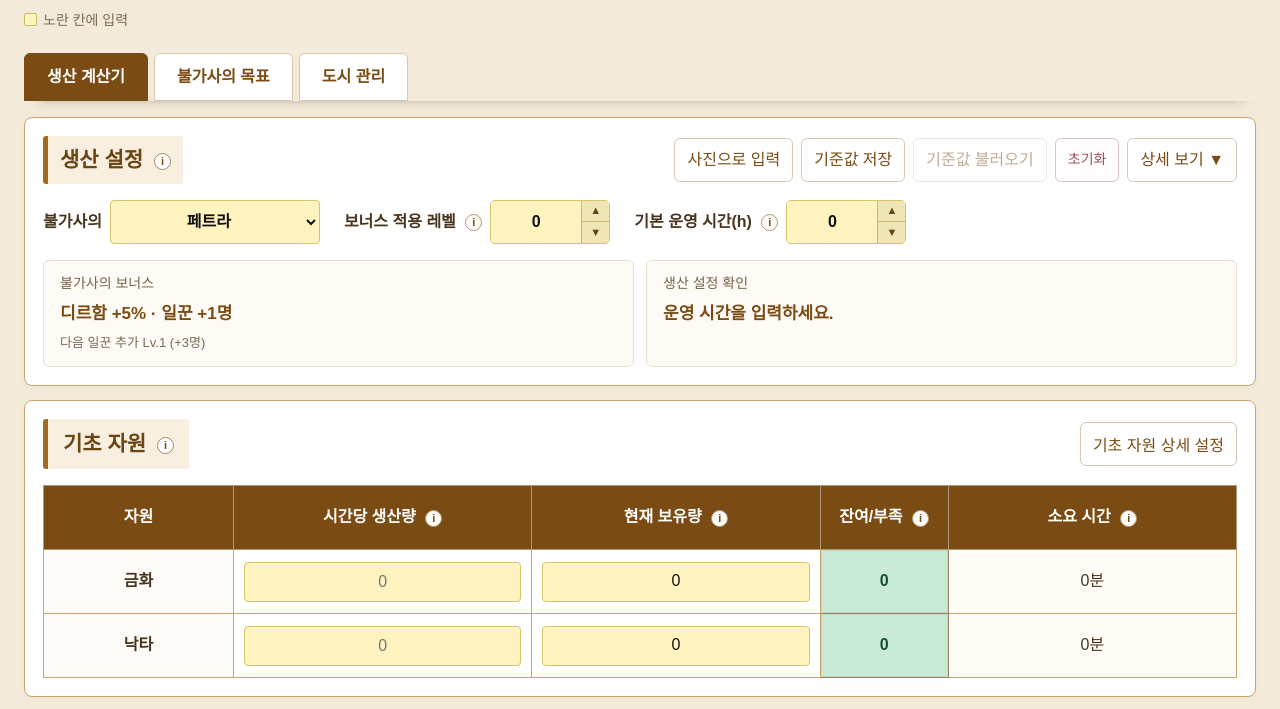
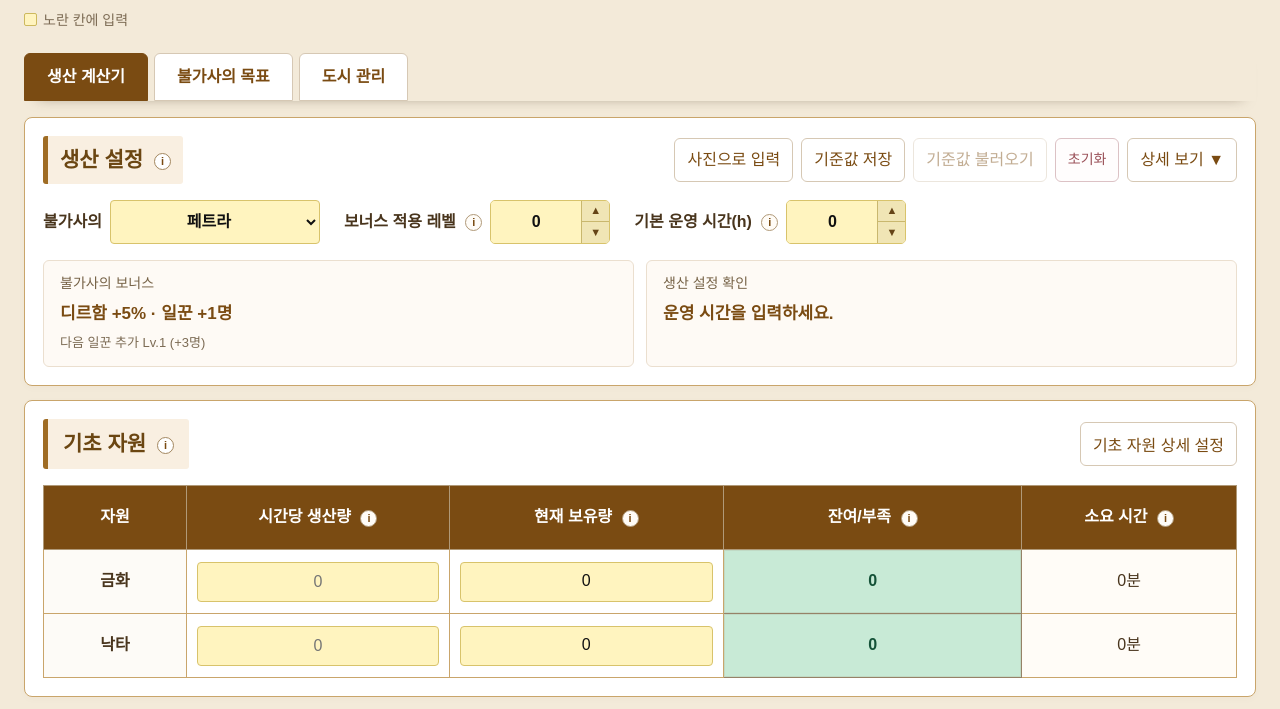
Before and after one commit to M-ule/Arabia-Culture, a plain HTML site: page index.html in a window 1280 px wide. Shown: the part 63-772 px from the top of the page. Drawn offline with Linux system fonts and the light colour scheme.

Commit message:
기초 자원 기본 보기 잔여·부족 열 너비 확대

```diff
--- a/index.html
+++ b/index.html
@@ -907,7 +907,11 @@ h1{margin:0 0 12px}
 #productionSections input[data-k="hourlyRate"]{width:100%;min-width:0;text-align:center}
 @media(min-width:721px){
  #panel-prod #productionSections #t1 th{width:auto}
- #panel-prod:not(.expanded) #productionSections #t1 th:nth-child(2){width:25%}
+ #panel-prod:not(.expanded) #productionSections #t1 th:first-child{width:12%}
+ #panel-prod:not(.expanded) #productionSections #t1 th:is([data-label="시간당 생산량"],[data-label="생산 설정"]){width:22%}
+ #panel-prod:not(.expanded) #productionSections #t1 th[data-label="현재 보유량"]{width:23%}
+ #panel-prod:not(.expanded) #productionSections #t1 th[data-label="잔여/부족"]{width:25%}
+ #panel-prod:not(.expanded) #productionSections #t1 th[data-label="소요 시간"]{width:18%}
 }
 #detailDialog .detail-done{min-width:80px}
 #photoImportDialog{padding:20px;border-radius:8px}
```
